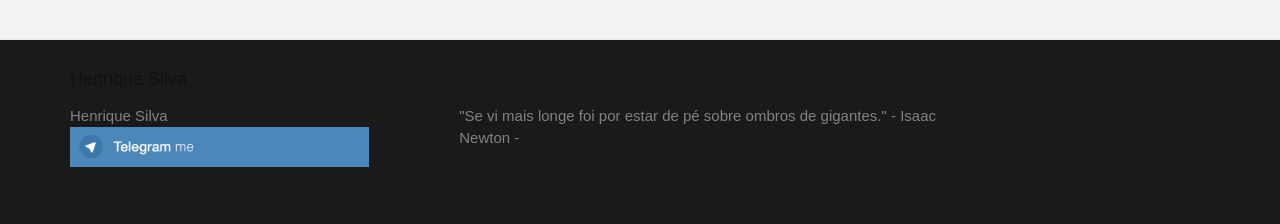
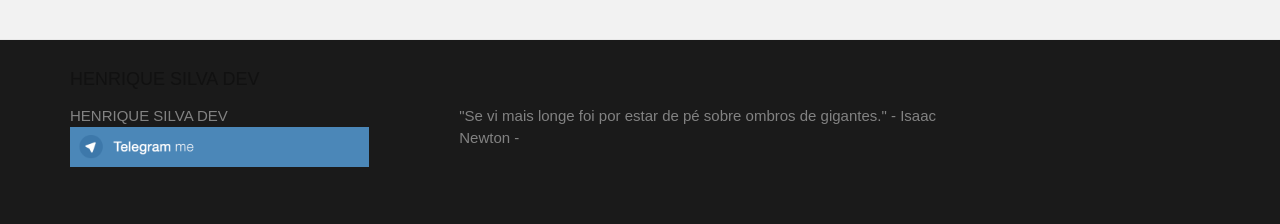
Before and after one commit to henriquehsilva/henriquesilvadev, a Jekyll site: the page built from compositions.html, in a window 1280 px wide. Shown: the part 1883-2107 px from the top of the page. Built offline with Jekyll 4.4.1, drawn with Linux system fonts in a browser that asks for light colours; grey boxes are pictures that could not be loaded.

Commit message:
Edit header title

```diff
--- a/_config.yml
+++ b/_config.yml
@@ -6,8 +6,8 @@
 # 'jekyll serve'. If you change this file, please restart the server process.
 
 # Site settings
-title: Henrique Silva
-email: henrique@dryworks.com.br
+title: HENRIQUE SILVA DEV
+email: henrique@henriquesilva.dev
 description: > # this means to ignore newlines until "baseurl:"
   "Se vi mais longe foi por estar de pé sobre ombros de gigantes."
   - Isaac Newton -
```
